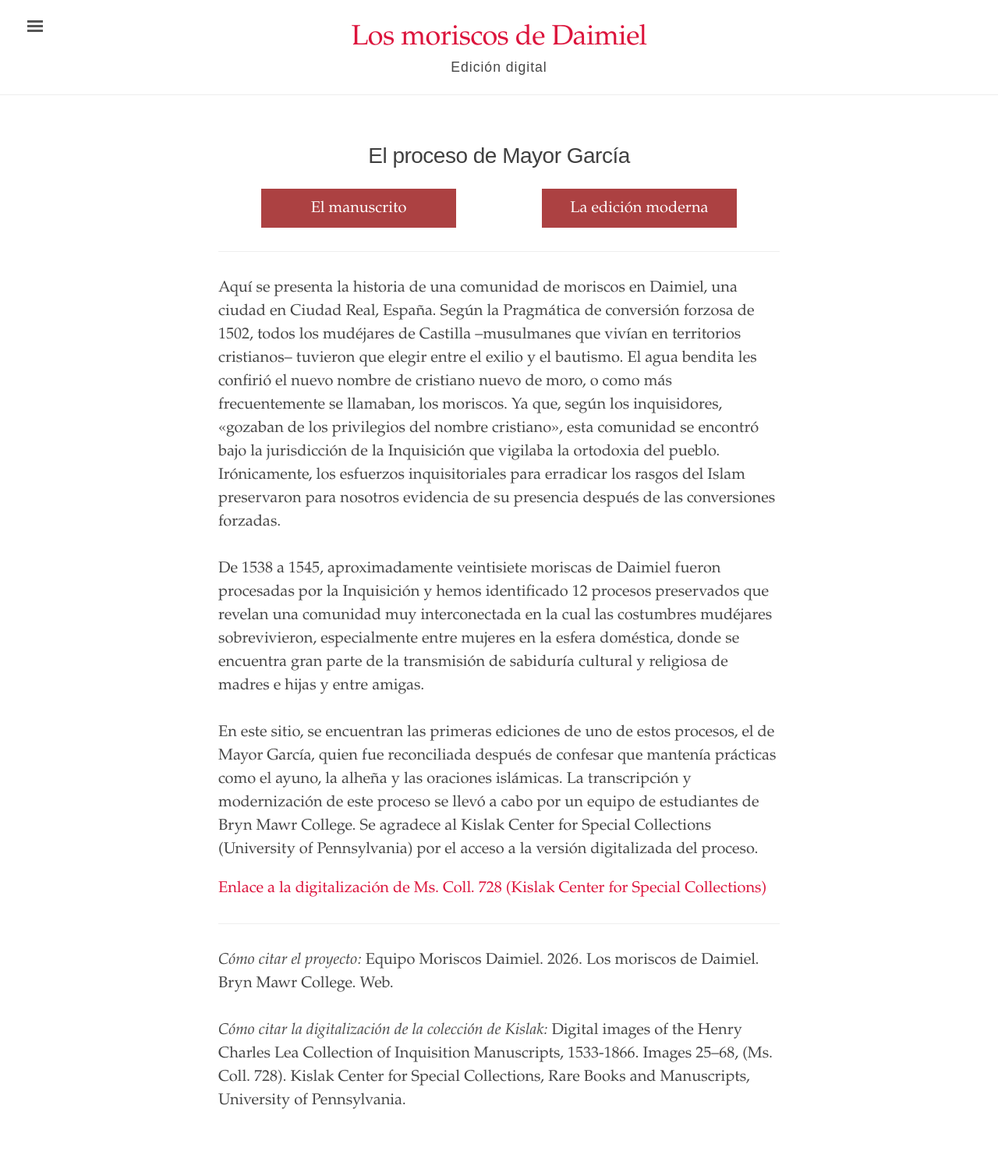
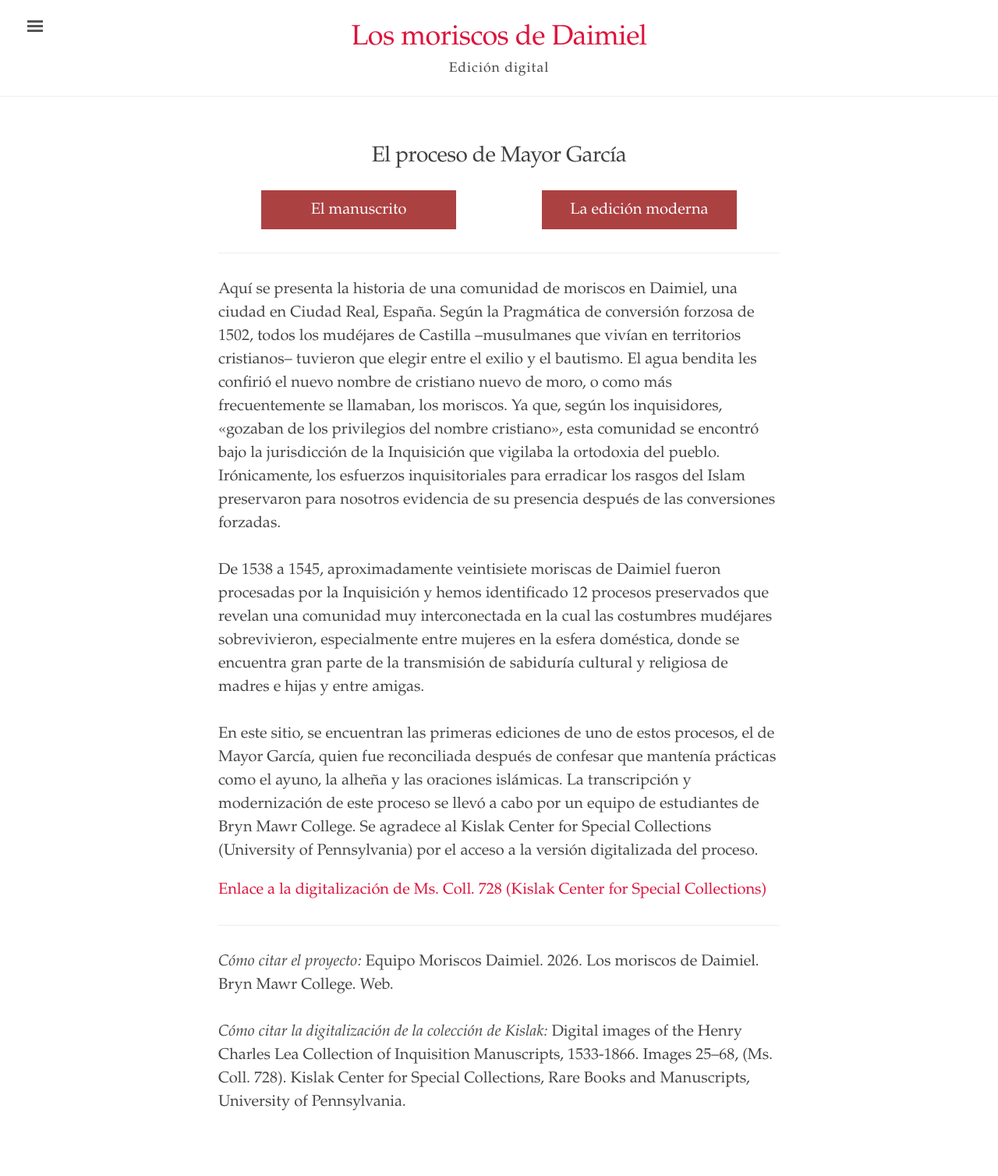
Before and after one commit to digbmc/moriscos-daimel, a Jekyll site: the page built from index.html, in a window 1280 px wide. Shown: the whole page at 78% size. Built offline with Jekyll 4.4.1, drawn with Linux system fonts in a browser that asks for light colours.

Commit message:
Final commit for summer. Fixes broken page and (hopefully) font issues.

```diff
--- a/assets/css/style.scss
+++ b/assets/css/style.scss
@@ -10,8 +10,14 @@
 */
 
 /* Fonts */
-$main-font: "Palatino Linotype", "Book Antiqua", Palatino, serif;
-$heading-font: sans-serif;
+$main-font: "Source Serif 4",
+  "Palatino Linotype",
+  "Book Antiqua",
+  Palatino,
+  Georgia,
+  serif;
+
+$heading-font: $main-font;
 $regular-font-size: 1.25em; /* 20px / 16px = 1.25em; support text resizing in all browsers */
 
 
```
Also changed, not shown: _texts/folder-2-5r.md (+1 -1 lines).
